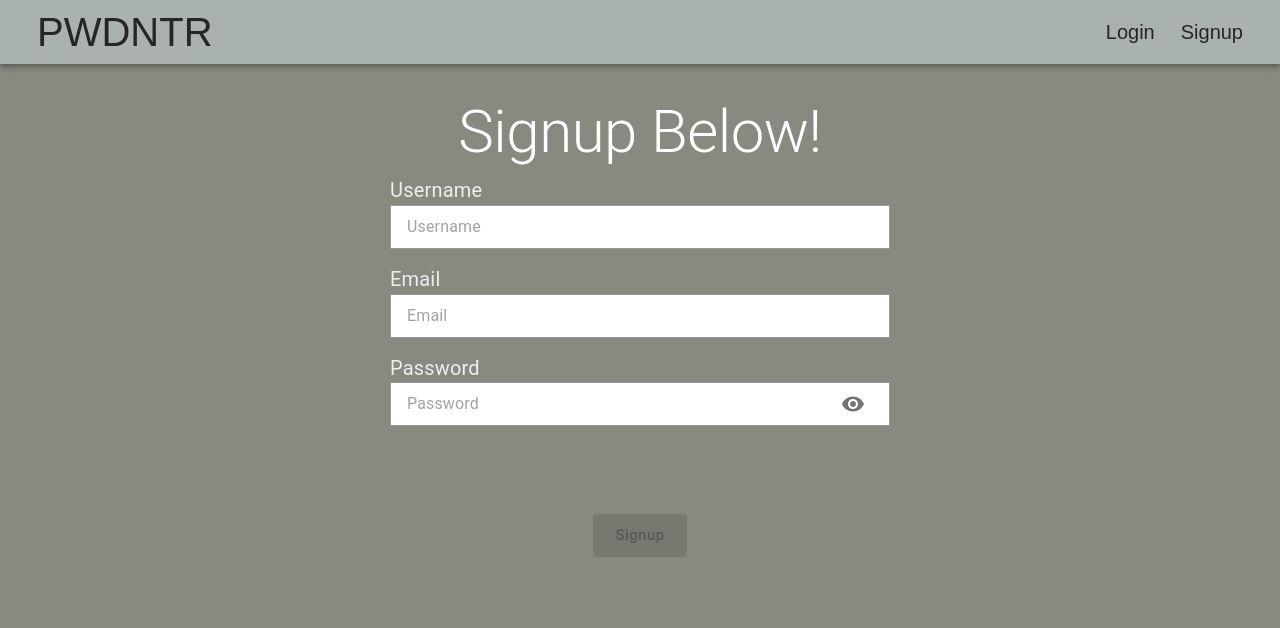
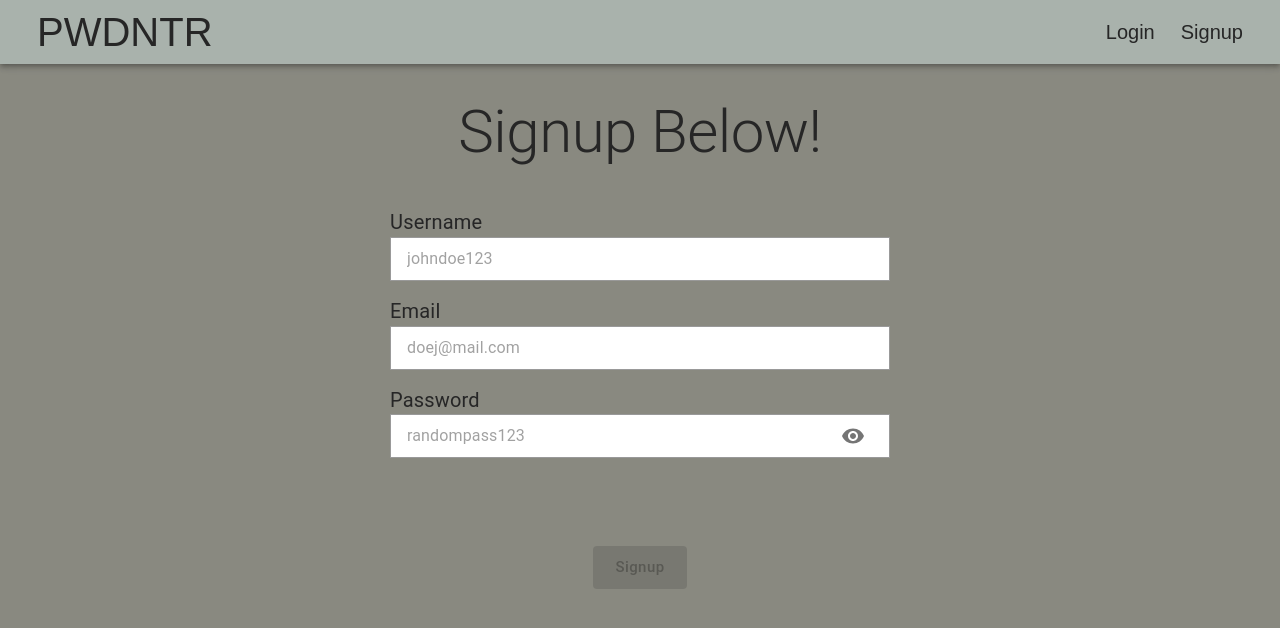
Before and after one commit to seddboi/pwdntr-client, a React (Create React App) app: page /signup in a window 1280 px wide. Shown: the top 628 px of the page. Built offline with nearby package versions, Linux system fonts and the light colour scheme.

Commit message:
updated color scheme for signup page and placeholder text for continuity

```diff
--- a/src/pages/Signup/signup.js
+++ b/src/pages/Signup/signup.js
@@ -54,16 +54,16 @@ export function Signup() {
 		<Layout>
 			<Box sx={{ display: 'flex', flexDirection: 'column', justifyContent: 'center', alignItems: 'center' }}>
 				<Box component="form" sx={{ display: 'flex', flexDirection: 'column', width: '90%', maxWidth: '500px', margin: 4 }}>
-					<Typography variant="h2" color="#ffffff" sx={{ mb: 1 }}>
+					<Typography variant="h2" color="container.contrastText" sx={{ mb: 5 }}>
 						Signup Below!
 					</Typography>
 
-					<InputLabel htmlFor="signup-username" sx={{ color: '#eeeeee', fontSize: '20px', textAlign: 'left' }}>
+					<InputLabel htmlFor="signup-username" sx={{ color: 'container.contrastText', fontSize: '20px', textAlign: 'left' }}>
 						Username
 					</InputLabel>
 					<InputBase
 						id="signup-username"
-						placeholder="Username"
+						placeholder="johndoe123"
 						value={regUsername}
 						onChange={(e) => {
 							setRegUsername(e.target.value.trim());
@@ -77,12 +77,12 @@ export function Signup() {
 						}}
 					/>
 
-					<InputLabel htmlFor="signup-email" sx={{ color: '#eeeeee', fontSize: '20px', textAlign: 'left' }}>
+					<InputLabel htmlFor="signup-email" sx={{ color: 'container.contrastText', fontSize: '20px', textAlign: 'left' }}>
 						Email
 					</InputLabel>
 					<InputBase
 						id="signup-email"
-						placeholder="Email"
+						placeholder="doej@mail.com"
 						value={regEmail}
 						// error={signupError}
 						onChange={(e) => {
@@ -97,12 +97,12 @@ export function Signup() {
 						}}
 					/>
 
-					<InputLabel htmlFor="signup-password" sx={{ color: '#eeeeee', fontSize: '20px', textAlign: 'left' }}>
+					<InputLabel htmlFor="signup-password" sx={{ color: 'container.contrastText', fontSize: '20px', textAlign: 'left' }}>
 						Password
 					</InputLabel>
 					<InputBase
 						id="signup-password"
-						placeholder="Password"
+						placeholder="randompass123"
 						value={regPassword}
 						type={showPassword ? 'text' : 'password'}
 						onChange={(e) => {
```
